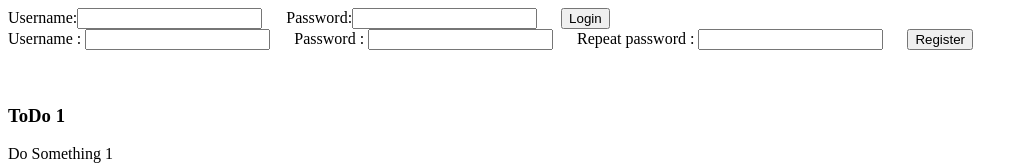
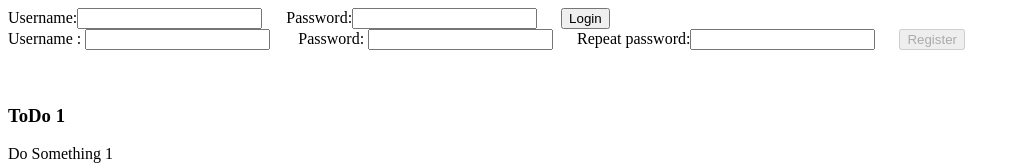
Before and after one commit to nrec77/HW2, a React (Create React App) app: page / in a window 1280 px wide. Shown: the top 165 px of the page, without its empty margins (0-1028 px from the left). Built offline with nearby package versions, Linux system fonts and the light colour scheme.

Commit message:
Update Register.js

```diff
--- a/src/User/Register.js
+++ b/src/User/Register.js
@@ -1,21 +1,28 @@
-import React from 'react'
+import React, {useState} from 'react'
 
-export default function Register() {
+export default function Register({dispatchUser}) {
+
+  const [ formData, setFormData ] = useState({
+    username: "",
+    password: "",
+    passwordRepeat: ""
+})
+
   return (
-      <form onSubmit={e => e.preventDefault()}>
+      <form onSubmit={e => {e.preventDefault(); dispatchUser({type:"REGISTER", username:formData.username}); }}>
           <label htmlFor="register-username">Username : </label>
-          <input type="text" name="register-username" id="register-username" />
+          <input type="text" value={formData.username} onChange={e => setFormData({...formData, username: e.target.value})}  name="register-username" id="register-username" />
 
           <span>&nbsp;&nbsp;&nbsp;&nbsp;&nbsp;&nbsp;</span>
-          <label htmlFor="register-password">Password : </label>
-          <input type="password" name="register-password" id="register-password" />
+          <label htmlFor="register-password"> Password: </label>
+          <input type="password" value={formData.password} onChange={e => setFormData({...formData, password: e.target.value})} name="register-password" id="register-password" />
 
           <span>&nbsp;&nbsp;&nbsp;&nbsp;&nbsp;&nbsp;</span>
-          <label htmlFor="register-password-repeat">Repeat password : </label>
-          <input type="password" name="register-password-repeat" id="register-password-repeat" />
+          <label htmlFor="register-password-repeat">Repeat password:</label>
+          <input type="password" value={formData.passwordRepeat} onChange={e => setFormData({...formData, passwordRepeat: e.target.value})}  name="register-password-repeat" id="register-password-repeat" />
 
           <span>&nbsp;&nbsp;&nbsp;&nbsp;&nbsp;&nbsp;</span>
-          <input type="submit" value="Register" />
+          <input type="submit" value="Register" disabled={formData.username.length === 0 || formData.password.length === 0 || formData.password !== formData.passwordRepeat}  />
       </form>
   )
 }
```
